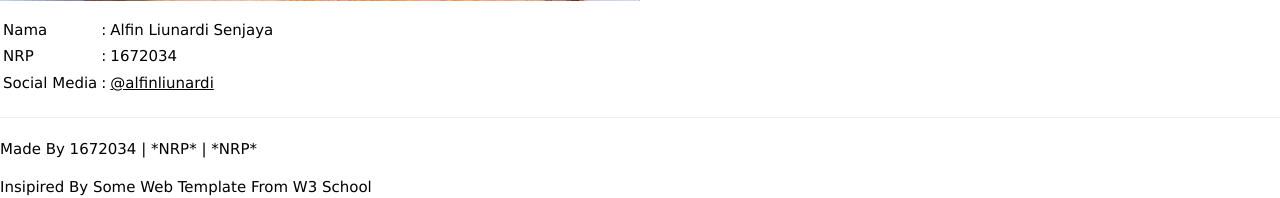
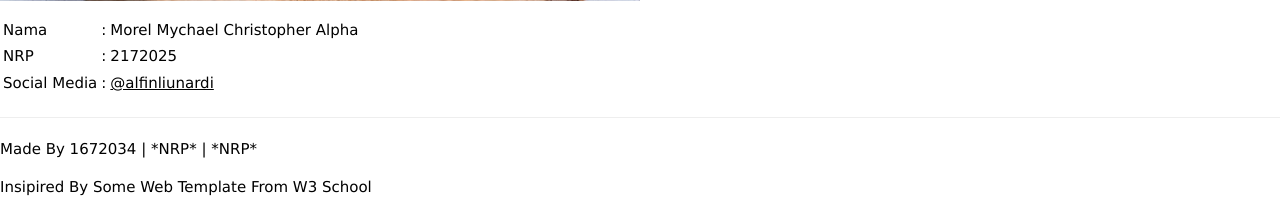
Before and after one commit to alfin7234/uts_pw1, a PHP site: page /about.php in a window 1280 px wide, after a click on "*NRP*". Shown: the part 1533-1731 px from the top of the page. Run offline with PHP 8.4, Linux system fonts and the light colour scheme.

Commit message:
Update about.php

```diff
--- a/progress/uts6_1/about.php
+++ b/progress/uts6_1/about.php
@@ -118,17 +118,17 @@ Nama (NRP)
 					<tr>
 						<td>Nama </td>
 						<td> : </td>
-						<td> Alfin Liunardi Senjaya</td>
+						<td> Morel Mychael Christopher Alpha</td>
 					</tr>
 					<tr>
 						<td>NRP </td>
 						<td> : </td>
-						<td>1672034</td>
+						<td>2172025</td>
 					</tr>
 					<tr>
 						<td>Social Media </td>
 						<td> : </td>
-						<td><a href="https://www.instagram.com/alfinliunardi/" title="Alfin Liunardi" target="_blank"> @alfinliunardi</a></td>
+						<td><a href="https://www.instagram.com/morel.mychael.c.a/" title="SosmedMorel" target="_blank"> @alfinliunardi</a></td>
 					</tr>
 				</table>
 			</p>
```
